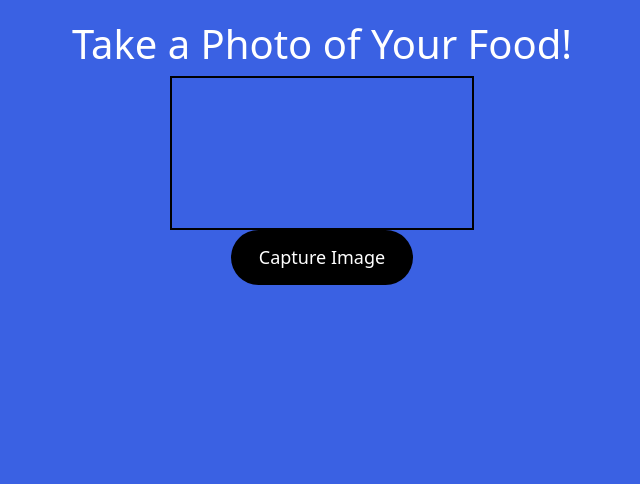
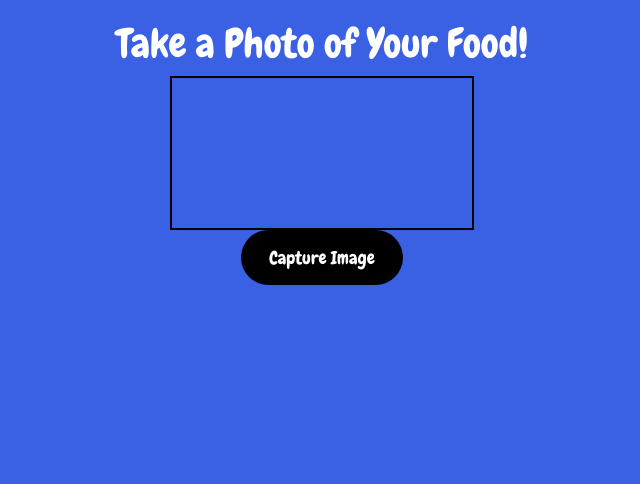
Before and after one commit to ItsMeOX/wth, a Flask app: page /upload in a window 1280 px wide. Shown: the top 484 px of the page, without its empty margins (318-958 px from the left). Run offline with Flask 3, Linux system fonts and the light colour scheme; some libraries are stand-ins or nearby versions.

Commit message:
upload font style

```diff
--- a/app/templates/upload.html
+++ b/app/templates/upload.html
@@ -4,9 +4,14 @@
 <head>
     <meta charset="UTF-8">
     <style>
+      @import url('https://fonts.googleapis.com/css2?family=Chewy&family=Roboto:ital,wght@0,100;0,300;0,400;0,500;0,700;0,900;1,100;1,300;1,400;1,500;1,700;1,900&display=swap');
       .take_photo{
         color: white;
+        font-family: "Chewy", serif;
+        font-weight: 400;
+        font-style: normal;
       }
+
 
     </style>
     <meta name="viewport" content="width=device-width, initial-scale=1.0">
@@ -23,6 +28,9 @@
       border-radius: 50px; /* Fully rounded */
       cursor: pointer;
       transition: background-color 0.3s ease;
+      font-family: "Chewy", serif;
+      font-weight: 400;
+      font-style: normal;
     }
     body{
       background-color: #3a61e3;
```
